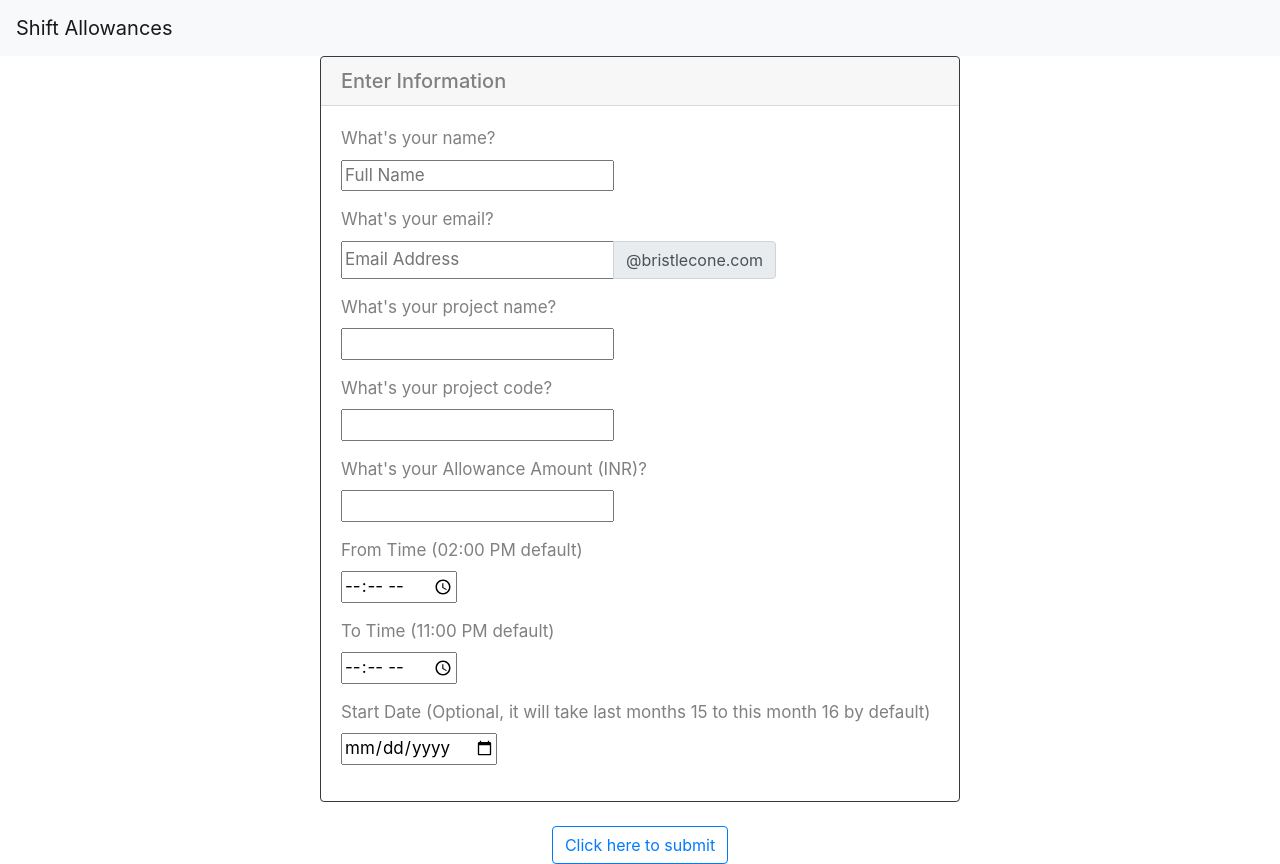
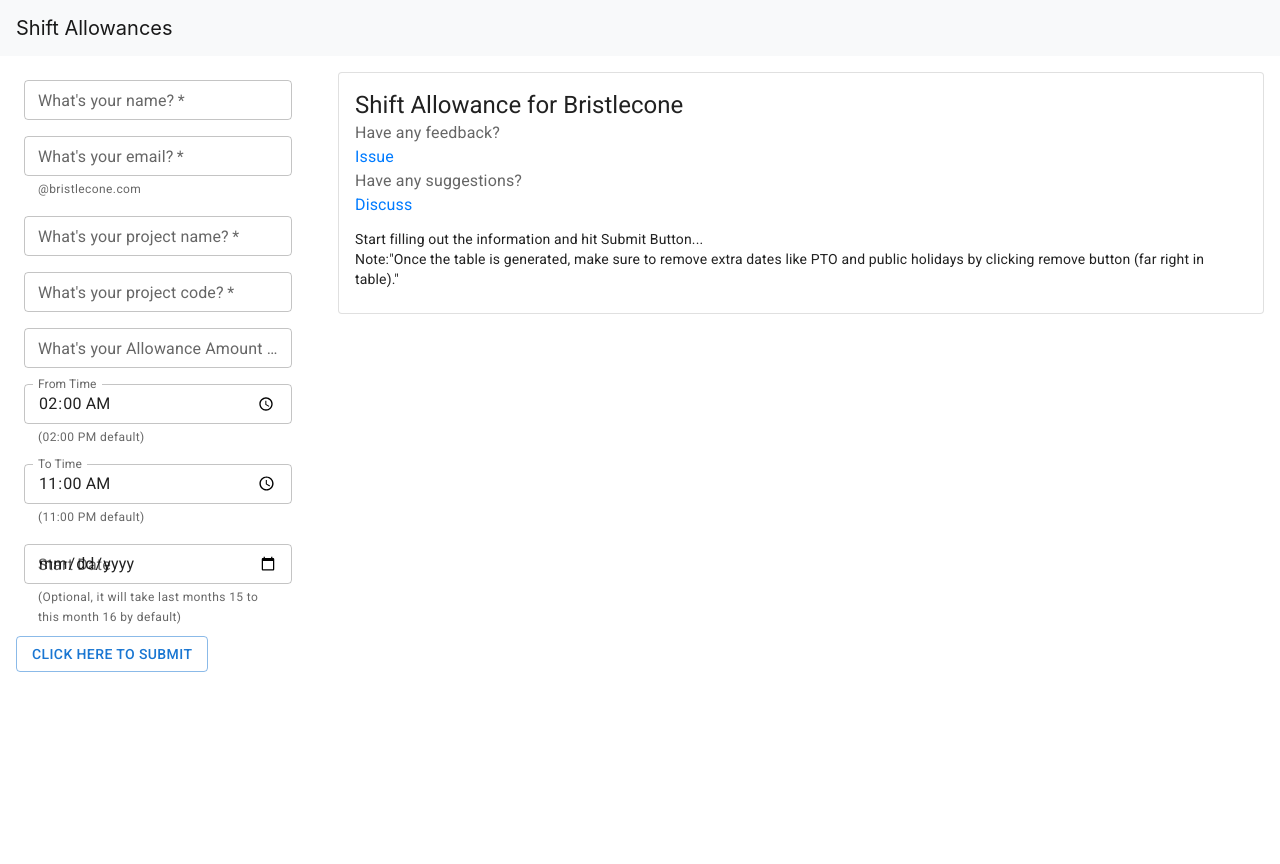
Before and after one commit to AdarshPawar29/shift-allowance, a React (Create React App) app: page / in a window 1280 px wide. After the commit the page ends 800 px from the top, so only its background shows below. Built offline with nearby package versions, Linux system fonts and the light colour scheme.

Commit message:
new UI 🤩

```diff
--- a/package.json
+++ b/package.json
@@ -4,6 +4,11 @@
   "version": "0.1.0",
   "private": true,
   "dependencies": {
+    "@emotion/react": "^11.11.1",
+    "@emotion/styled": "^11.11.0",
+    "@fontsource/roboto": "^5.0.8",
+    "@mui/material": "^5.14.4",
+    "@mui/styled-engine-sc": "^5.12.0",
     "@testing-library/jest-dom": "^5.16.1",
     "@testing-library/react": "^12.1.2",
     "@testing-library/user-event": "^13.5.0",
@@ -17,6 +22,7 @@
     "react-dom": "^17.0.2",
     "react-scripts": "5.0.0",
     "sheetjs-style": "^0.15.8",
+    "styled-components": "^5.3.11",
     "web-vitals": "^2.1.4"
   },
   "scripts": {
--- a/src/App.css
+++ b/src/App.css
@@ -3,23 +3,3 @@
   font-size: calc(1px + 2vmin);
   color: gray;
 }
-
-.App-header {
-  align-items: center;
-  color: white;
-  margin: 20px;
-}
-.calender-and-input {
-  display: flex;
-  justify-content: space-around;
-}
-.inputs-submit-btn {
-  display: flex;
-  flex-direction: column;
-  align-items: center;
-  justify-content: space-between;
-}
-
-.container-table {
-  min-width: 100vh;
-}
--- a/src/App.js
+++ b/src/App.js
@@ -1,5 +1,9 @@
 import "./App.css";
-import CalendarDatePicker from "./components/CalendarDatePicker";
+import CalendarDatePicker from "./components/Dashboard";
+import "@fontsource/roboto/300.css";
+import "@fontsource/roboto/400.css";
+import "@fontsource/roboto/500.css";
+import "@fontsource/roboto/700.css";
 
 function App() {
   return (
--- a/src/components/CalendarDatePicker.js
+++ /dev/null
@@ -1,45 +0,0 @@
-import React, { useState, useEffect } from "react";
-import "react-calendar/dist/Calendar.css";
-import { getWeekdaysInMonth } from "../utility/findWeekdayDates";
-import InformationInput from "./InformationInput";
-import SelectedDates from "./SelectedDates";
-
-function CalendarDatePicker() {
-  const [weekDays, setWeekDays] = useState({});
-  const [info, setInfo] = useState(null);
-
-  const removeDateFromTable = (date) => {
-    const updatedDays = weekDays.filter(function (obj) {
-      return obj.date !== date;
-    });
-    setWeekDays(updatedDays);
-  };
-
-  const getInfo = (infoObj) => {
-    setInfo(infoObj);
-  };
-
-  return (
-    <div>
-      <nav class="navbar navbar-light bg-light">
-        <a class="navbar-brand" href="#">
-          Shift Allowances
-        </a>
-      </nav>
-      <div className="calender-and-input">
-        <InformationInput
-          getInfo={getInfo}
-          handleSubmit={() => setWeekDays(getWeekdaysInMonth())}
-        />
-      </div>
-      {info && (
-        <SelectedDates
-          info={info}
-          weekDays={weekDays}
-          removeDateFromTable={removeDateFromTable}
-        />
-      )}
-    </div>
-  );
-}
-export default CalendarDatePicker;
--- /dev/null
+++ b/src/components/Dashboard.js
@@ -0,0 +1,59 @@
+import { Box, Grid } from "@mui/material";
+import React, { useState } from "react";
+import "react-calendar/dist/Calendar.css";
+import { getWeekdaysInMonth } from "../utility/findWeekdayDates";
+import InformationInput from "./InformationInput";
+import SelectedDates from "./SelectedDates";
+import InfoCard from "./InfoCard";
+
+function CalendarDatePicker() {
+  const [weekDays, setWeekDays] = useState({});
+  const [info, setInfo] = useState(null);
+
+  const removeDateFromTable = (date) => {
+    const updatedDays = weekDays.filter(function (obj) {
+      return obj.date !== date;
+    });
+    setWeekDays(updatedDays);
+  };
+
+  const getInfo = (infoObj) => {
+    setInfo(infoObj);
+  };
+
+  return (
+    <div>
+      <nav class="navbar navbar-light bg-light">
+        <a class="navbar-brand" href="#">
+          Shift Allowances
+        </a>
+      </nav>
+      <Grid container spacing={1}>
+        <Grid item xs={3}>
+          <Box p={2}>
+            <InformationInput
+              weekDays={weekDays}
+              info={info}
+              getInfo={getInfo}
+              handleSubmit={() => setWeekDays(getWeekdaysInMonth())}
+            />
+          </Box>
+        </Grid>
+        <Grid item xs={9}>
+          <Box p={2}>
+            {info ? (
+              <SelectedDates
+                info={info}
+                weekDays={weekDays}
+                removeDateFromTable={removeDateFromTable}
+              />
+            ) : (
+              <InfoCard />
+            )}
+          </Box>
+        </Grid>
+      </Grid>
+    </div>
+  );
+}
+export default CalendarDatePicker;
--- a/src/components/ExcelExport.js
+++ /dev/null
@@ -1,52 +0,0 @@
-import * as FileSaver from "file-saver";
-import XLSX from "sheetjs-style";
-import { getDayOfWeek, monthNames } from "../utility/findWeekdayDates";
-
-const ExportExcel = ({ excelData, fileName, info }) => {
-  //create json for excel
-  const resultJson = () => {
-    const finalJson = [];
-    excelData.forEach((element) => {
-      finalJson.push({
-        "Employee Email": info.email,
-        "Employee Name": info.name,
-        "Project Code": info.projectCode,
-        "Project Name": info.projectName,
-        "Allowance Type": "Shift Allowance",
-        "Tmp for notes (validation)": `${
-          monthNames[element.month - 1]
-        } allowances`,
-        Frequency: "Daily",
-        "No. of Days": "1",
-        "For Date (dd/mm/yyyy)": `${element.date}/${element.month}/${element.year}`,
-        Day: `${getDayOfWeek(element.date, element.month, element.year)}`,
-        "From Time": `${info.fromTime ? info.fromTime : "02:00"}`,
-        "To Time": `${info.toTime ? info.toTime : "11:00"}`,
-        "Allowance Amount (INR)": `${info.allowanceAmount}`,
-      });
-    });
-    return finalJson;
-  };
-  const fileType =
-    "application/vnd.openxmlformats-officedocument.spreadsheetml.sheet;charset=UTF-8";
-  const fileExtension = ".xlsx";
-  const exportToExcel = async () => {
-    const ws = XLSX.utils.json_to_sheet(resultJson());
-    const excelBuffer = XLSX.write(
-      {
-        Sheets: { Main: ws },
-        SheetNames: ["Main"],
-      },
-      { bookType: "xlsx", type: "array" }
-    );
-    const data = new Blob([excelBuffer], { type: fileType });
-    FileSaver.saveAs(data, fileName + fileExtension);
-  };
-  return (
-    <>
-      <button onClick={(e) => exportToExcel()}>Export to Excel</button>
-    </>
-  );
-};
-
-export default ExportExcel;
--- /dev/null
+++ b/src/components/InfoCard.js
@@ -0,0 +1,59 @@
+import * as React from "react";
+import Box from "@mui/material/Box";
+import Card from "@mui/material/Card";
+import CardActions from "@mui/material/CardActions";
+import CardContent from "@mui/material/CardContent";
+import Button from "@mui/material/Button";
+import Typography from "@mui/material/Typography";
+
+const card = (
+  <React.Fragment>
+    <CardContent>
+      {/* <Typography sx={{ fontSize: 14 }} color="text.secondary" gutterBottom>
+        Word of the Day
+      </Typography> */}
+      <Typography variant="h5" component="div">
+        Shift Allowance for Bristlecone
+      </Typography>
+      <Typography sx={{ mb: 1.5 }} color="text.secondary">
+        Have any feedback?
+        <br />
+        <a
+          class="github-button"
+          href="https://github.com/adarshpawar29/shift-allowance/issues"
+          data-size="large"
+          aria-label="Issue adarshpawar29/shift-allowance on GitHub"
+        >
+          Issue
+        </a>
+        <br />
+        Have any suggestions?
+        <br />
+        <a
+          class="github-button"
+          href="https://github.com/adarshpawar29/shift-allowance/discussions"
+          data-size="large"
+          aria-label="Discuss adarshpawar29/shift-allowance on GitHub"
+        >
+          Discuss
+        </a>
+      </Typography>
+      <Typography variant="body2">
+        Start filling out the information and hit Submit Button...
+        <br />
+        Note:
+        {
+          '"Once the table is generated, make sure to remove extra dates like PTO and public holidays by clicking remove button (far right in table)."'
+        }
+      </Typography>
+    </CardContent>
+  </React.Fragment>
+);
+
+export default function OutlinedCard() {
+  return (
+    <Box sx={{ minWidth: 275 }}>
+      <Card variant="outlined">{card}</Card>
+    </Box>
+  );
+}
--- a/src/components/InformationInput.js
+++ b/src/components/InformationInput.js
@@ -1,7 +1,9 @@
 import React, { useState, useEffect } from "react";
+import Box from "@mui/material/Box";
+import { TextField, Button } from "@mui/material";
+import ExcelDownload from "./ExcelDownload";
 
-import { Card, Button } from "react-bootstrap";
-function InformationInput({ getInfo, handleSubmit }) {
+function InformationInput({ weekDays, getInfo, handleSubmit, info }) {
   const [value, setValue] = useState(() => {
     // getting stored value
     const saved = localStorage.getItem("info");
@@ -17,23 +19,25 @@
     getInfo(value);
   };
   return (
-    <div className="inputs-submit-btn">
-      <Card style={{ width: "40rem" }} className="card border-dark mb-3">
-        <h5 class="card-header">Enter Information</h5>
-        <Card.Body>
-          <label>What's your name? </label>{" "}
-          <div class="input-group mb-3">
-            <input
+    <Box
+      component="form"
+      sx={{
+        "& .MuiTextField-root": { m: 1, width: "25ch" },
+      }}
+    >
+      <div>
+        <TextField
+          required
           onChange={(e) => {
             setValue({ ...value, name: e.target.value });
           }}
           value={value.name}
-              placeholder={"Full Name"}
+          id="outlined-required"
+          label="What's your name?"
+          size="small"
         />
-          </div>
-          <label>What's your email? </label>{" "}
-          <div class="input-group mb-3">
-            <input
+        <TextField
+          required
           onChange={(e) => {
             setValue({
               ...value,
@@ -42,84 +46,86 @@
           }}
           value={value.email ? value.email.split("@")[0] : value.email}
           placeholder="Email Address"
+          id="outlined-required"
+          label="What's your email?"
+          size="small"
+          helperText="@bristlecone.com"
         />
-            <div class="input-group-append">
-              <span class="input-group-text" id="basic-addon2">
-                @bristlecone.com
-              </span>
-            </div>
-          </div>
-          <label>What's your project name? </label>{" "}
-          <div class="input-group mb-3">
-            <input
+        <TextField
+          required
           onChange={(e) => {
             setValue({ ...value, projectName: e.target.value });
           }}
           value={value.projectName}
+          id="outlined-required"
+          label="What's your project name?"
+          size="small"
         />
-          </div>
-          <label>What's your project code? </label>{" "}
-          <div class="input-group mb-3">
-            <input
+        <TextField
+          required
           onChange={(e) => {
             setValue({ ...value, projectCode: e.target.value });
           }}
           value={value.projectCode}
+          id="outlined-required"
+          label="What's your project code?"
+          size="small"
         />
-          </div>
-          <label>What's your Allowance Amount (INR)? </label>{" "}
-          <div class="input-group mb-3">
-            <input
+        <TextField
+          required
           onChange={(e) => {
             setValue({ ...value, allowanceAmount: e.target.value });
           }}
           value={value.allowanceAmount}
+          id="outlined-required"
+          label="What's your Allowance Amount (INR)?"
+          size="small"
         />
-          </div>
-          <label>From Time (02:00 PM default) </label>{" "}
-          <div class="input-group mb-3">
-            <input
+        <TextField
           onChange={(e) => {
             setValue({ ...value, fromTime: e.target.value });
           }}
           type={"time"}
+          id="outlined-input"
+          label="From Time"
+          size="small"
           value={value.fromTime}
+          defaultValue={"02:00"}
+          helperText="(02:00 PM default)"
         />
-          </div>
-          <label>To Time (11:00 PM default)</label>{" "}
-          <div class="input-group mb-3">
-            <input
+        <TextField
           onChange={(e) => {
             setValue({ ...value, toTime: e.target.value });
           }}
           type={"time"}
           value={value.toTime}
+          id="outlined-input"
+          label="To Time"
+          size="small"
+          defaultValue={"11:00"}
+          helperText="(11:00 PM default)"
         />
-          </div>
-          <label>
-            Start Date (Optional, it will take last months 15 to this month 16
-            by default){" "}
-          </label>{" "}
-          <div class="input-group mb-3">
-            <input
+        <TextField
           id="startDate"
           onChange={(e) => {
             setValue({ ...value, startDate: e.target.value });
           }}
           type={"date"}
           value={value.startDate}
+          label="Start Date"
+          size="small"
+          helperText="(Optional, it will take last months 15 to this month 16 by default)"
         />
       </div>
-        </Card.Body>
-      </Card>
-      <Button
-        variant="outline-primary"
-        className="mt-2"
-        onClick={handleSubmitBtn}
-      >
+      <Button variant="outlined" onClick={handleSubmitBtn}>
         Click here to submit
       </Button>
-    </div>
+      <ExcelDownload
+        excelData={weekDays}
+        fileName={"shift allowances"}
+        info={info}
+      />
+    </Box>
   );
 }
 
--- a/src/components/SelectedDates.js
+++ b/src/components/SelectedDates.js
@@ -1,73 +1,71 @@
 import React from "react";
 import { Button } from "react-bootstrap";
-import ExportExcel from "./ExcelExport";
 import { getDayOfWeek, monthNames } from "../utility/findWeekdayDates";
-import ExcelDownload from "./ExcelDownload";
+
+import Table from "@mui/material/Table";
+import TableBody from "@mui/material/TableBody";
+import TableCell from "@mui/material/TableCell";
+import TableContainer from "@mui/material/TableContainer";
+import TableHead from "@mui/material/TableHead";
+import TableRow from "@mui/material/TableRow";
+import Paper from "@mui/material/Paper";
+
 function SelectedDates({ weekDays, removeDateFromTable, info }) {
   return (
-    <div className="container-table">
-      <h3 className="p-3 text-center">List of days</h3>
-      <table className="table table-striped table-bordered">
-        <thead>
-          <tr>
-            <th>Employee Email</th>
-            <th>Employee Name</th>
-            <th>Project Code</th>
-            <th>Project Name</th>
-            <th>Allowance Type</th>
-            <th>Tmp for notes (validation)</th>
-            <th>Frequency</th>
-            <th>No. of Days</th>
-            <th>For Date (dd/mm/yyyy)</th>
-            <th>Day</th>
-            <th>From Time</th>
-            <th>To Time</th>
-            <th>Allowance Amount (INR)</th>
-            <th>Remove Date</th>
-          </tr>
-        </thead>
-        <tbody>
+    <TableContainer component={Paper}>
+      <Table aria-label="simple table" size="small" stickyHeader={true}>
+        <TableHead>
+          <TableRow>
+            <TableCell>Employee Email</TableCell>
+            <TableCell>Employee Name</TableCell>
+            <TableCell>Project Code</TableCell>
+            <TableCell>Project Name</TableCell>
+            <TableCell>Allowance Type</TableCell>
+            <TableCell>Tmp for notes (validation)</TableCell>
+            <TableCell>Frequency</TableCell>
+            <TableCell>No. of Days</TableCell>
+            <TableCell>For Date (dd/mm/yyyy)</TableCell>
+            <TableCell>Day</TableCell>
+            <TableCell>From Time</TableCell>
+            <TableCell>To Time</TableCell>
+            <TableCell>Allowance Amount (INR)</TableCell>
+            <TableCell>Remove Date</TableCell>
+          </TableRow>
+        </TableHead>
+        <TableBody>
           {weekDays &&
             weekDays.map((date) => (
-              <tr key={date.date}>
-                <td>{info.email}</td>
-                <td>{info.name}</td>
-                <td>{info.projectCode}</td>
-                <td>{info.projectName}</td>
-                <td>Shift Allowance</td>
-                <td>{monthNames[date.month - 1]} allowances</td>
-                <td>Daily</td>
-                <td>1</td>
-                <td>
+              <TableRow key={date.date}>
+                <TableCell>{info.email}</TableCell>
+                <TableCell>{info.name}</TableCell>
+                <TableCell>{info.projectCode}</TableCell>
+                <TableCell>{info.projectName}</TableCell>
+                <TableCell>Shift Allowance</TableCell>
+                <TableCell>{monthNames[date.month - 1]} allowances</TableCell>
+                <TableCell>Daily</TableCell>
+                <TableCell>1</TableCell>
+                <TableCell>
                   {date.date}/{date.month}/{date.year}
-                </td>
-                <td>{getDayOfWeek(date.date, date.month, date.year)}</td>
-                <td>{info.fromTime}</td>
-                <td>{info.toTime}</td>
-                <td>{info.allowanceAmount}</td>
-                <td>
+                </TableCell>
+                <TableCell>
+                  {getDayOfWeek(date.date, date.month, date.year)}
+                </TableCell>
+                <TableCell>{info.fromTime}</TableCell>
+                <TableCell>{info.toTime}</TableCell>
+                <TableCell>{info.allowanceAmount}</TableCell>
+                <TableCell>
                   <Button
                     onClick={() => removeDateFromTable(date.date)}
                     variant="outline-danger"
                   >
                     Remove
                   </Button>
-                </td>
-              </tr>
+                </TableCell>
+              </TableRow>
             ))}
-        </tbody>
-      </table>
-      {/* <ExportExcel
-        excelData={weekDays}
-        fileName={"shift allowances"}
-        info={info}
-      /> */}
-      <ExcelDownload
-        excelData={weekDays}
-        fileName={"shift allowances"}
-        info={info}
-      />
-    </div>
+        </TableBody>
+      </Table>
+    </TableContainer>
   );
 }
 
```
Also changed, not shown: public/index.html (+10 -2 lines), src/components/ExcelDownload.js (+11 -1 lines), 2 other files (tests, documents, lock files or other folders). Lines whose indentation alone changed are shown as unchanged.
